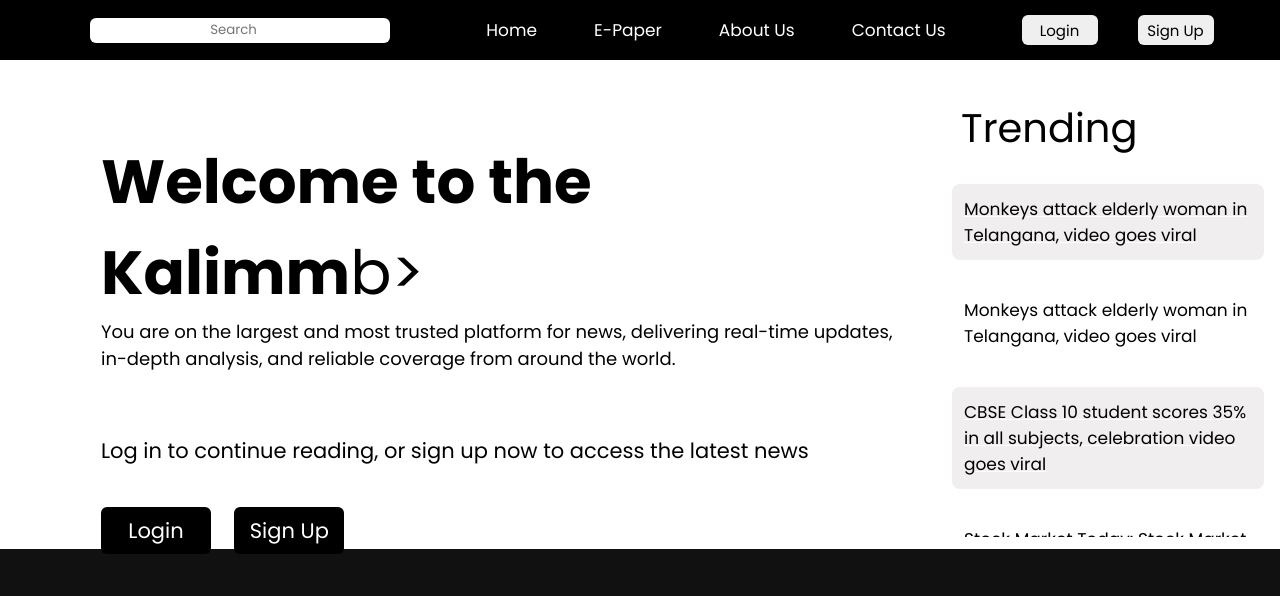
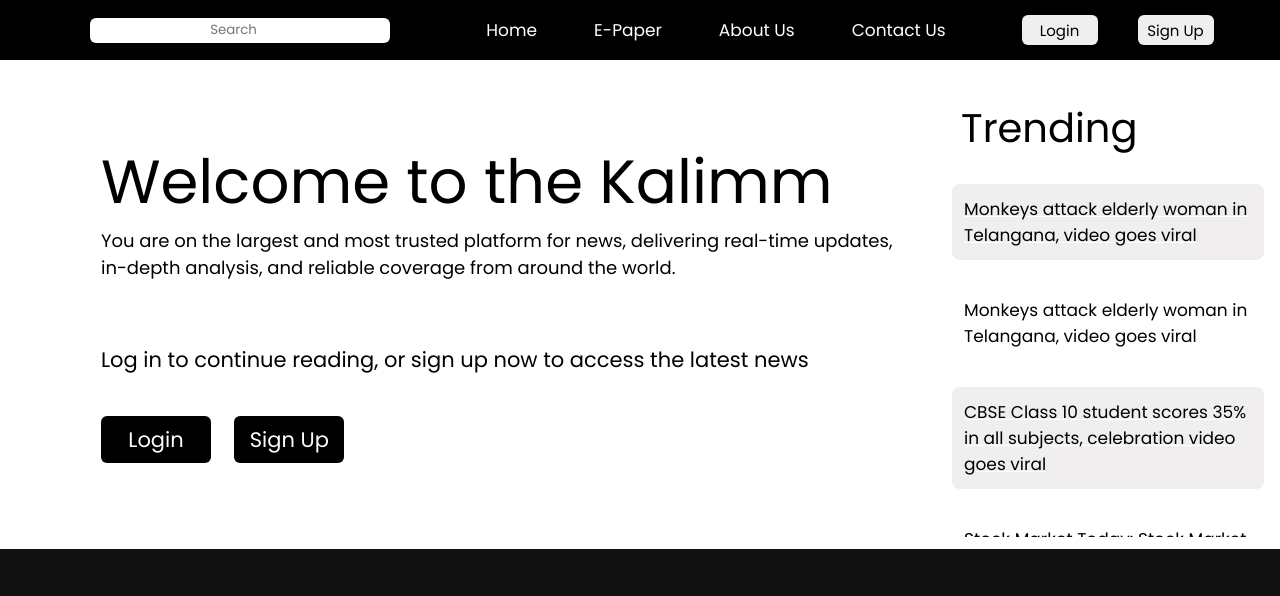
Before and after one commit to Tirth9978/Kalimm-NEWS, a plain HTML site: page index.html in a window 1280 px wide. Shown: the top 596 px of the page. Drawn offline with Linux system fonts and the light colour scheme.

Commit message:
Update index.html

```diff
--- a/index.html
+++ b/index.html
@@ -37,7 +37,7 @@
 
      <div class="box-2">
           <div class="box">
-               <p class="Welcome"><b>Welcome to the Kalimm</b>b></p>
+               <p class="Welcome">Welcome to the Kalimm</p>
                <p class="Welcome-1">You are on the largest and most trusted platform for news, delivering real-time
                     updates, in-depth analysis, and reliable coverage from around the world.</p>
                <p class="Login-SignUP">Log in to continue reading, or sign up now to access the latest news</p>
```
